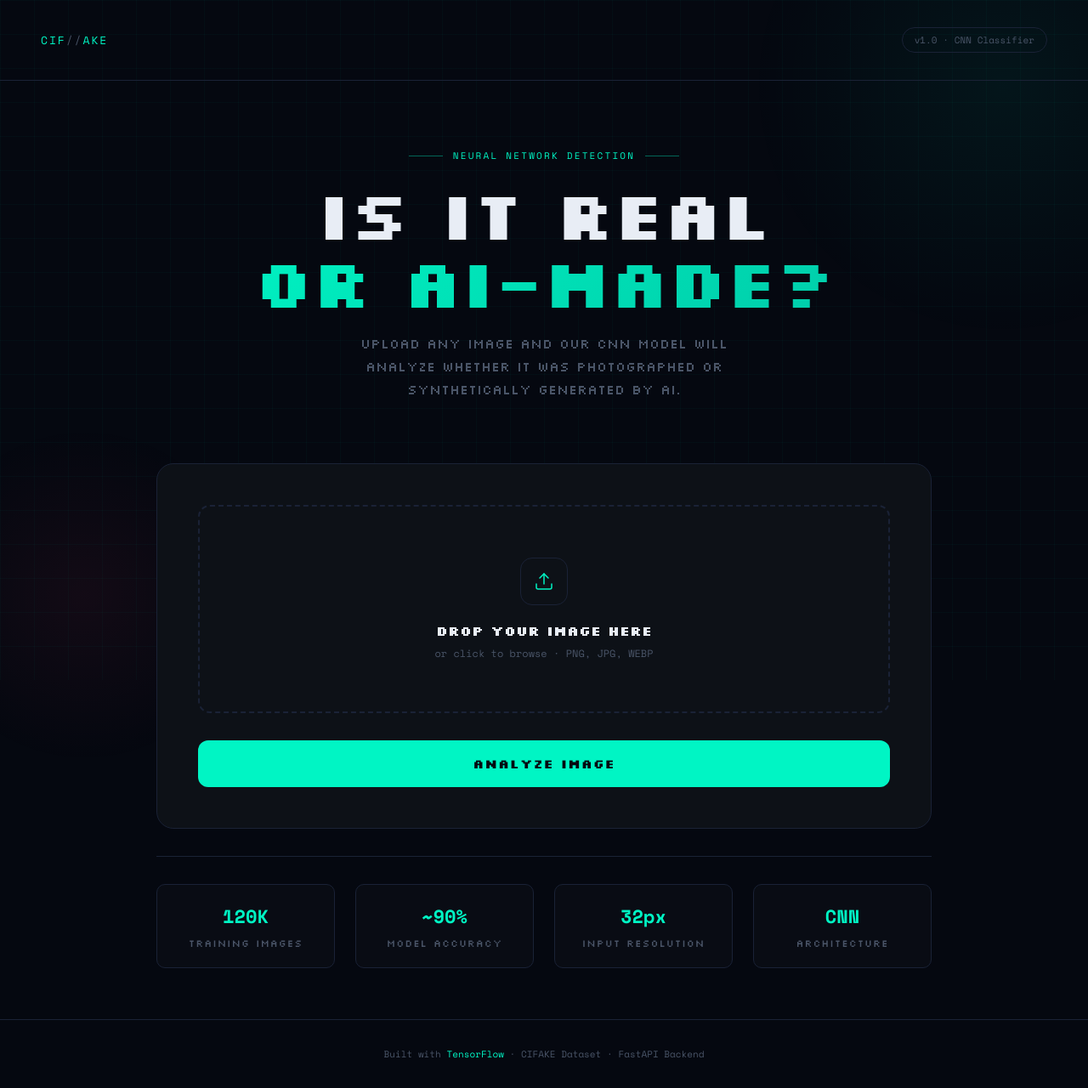
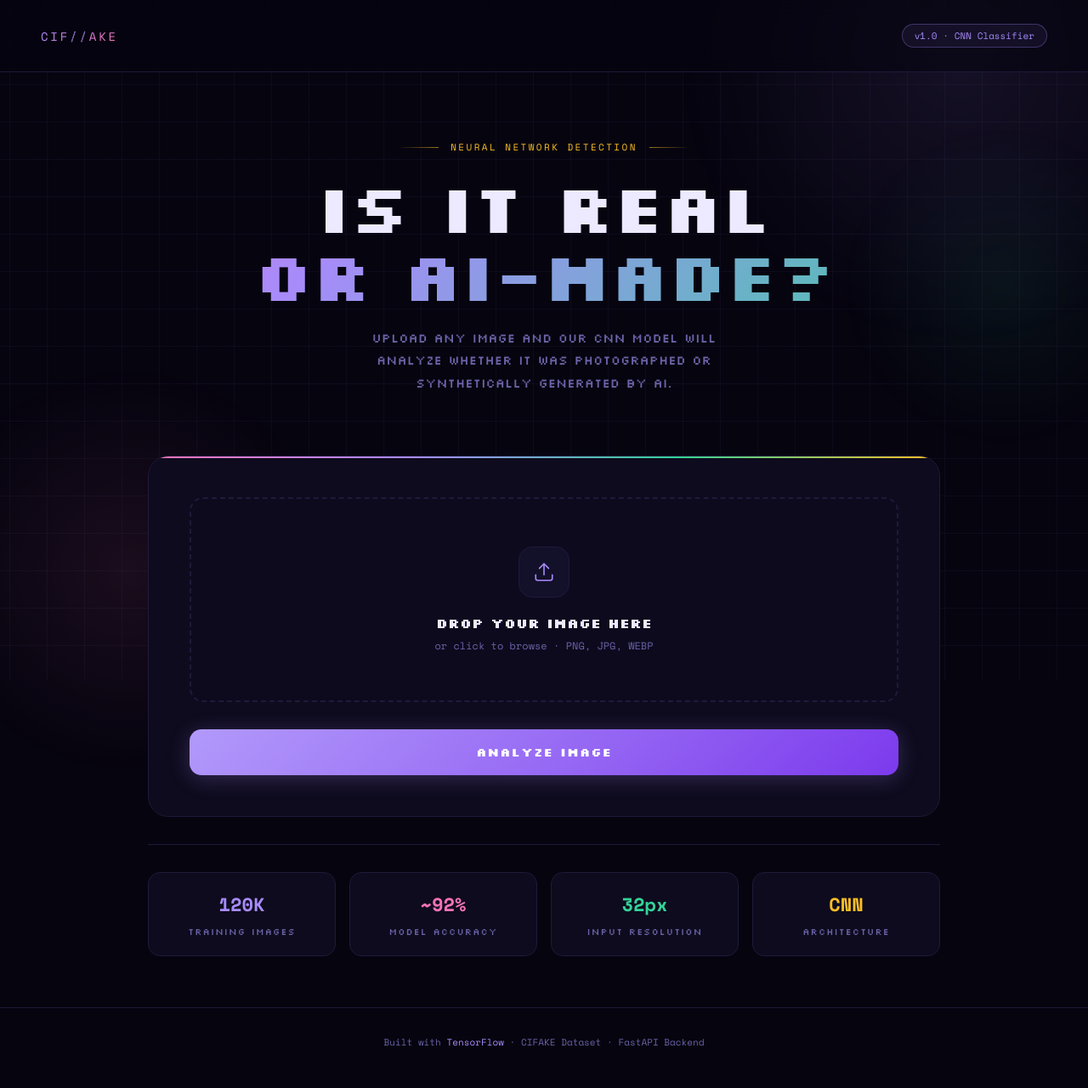
Before and after one commit to Echidna122/real-vs-ai-image-classifier, a plain HTML site: page frontend/index.html in a window 1280 px wide. Shown: the whole page at 85% size. Drawn offline with nearby package versions, Linux system fonts and the light colour scheme.

Commit message:
Improved UI

```diff
--- a/frontend/index.html
+++ b/frontend/index.html
@@ -9,7 +9,9 @@
 </head>
 <body>
 
+<div class="orb1"></div>
 <div class="orb2"></div>
+<div class="orb3"></div>
 
 <header>
     <div class="logo">CIF<span>//</span>AKE</div>
@@ -66,7 +68,7 @@
                     <div class="result-text" id="resultLabel">—</div>
                 </div>
                 <div class="result-conf">
-                    Confidence <br><span id="resultConf">—</span>
+                    Confidence <span id="resultConf">—</span>
                 </div>
             </div>
             <div class="bar-label">Confidence Score</div>
@@ -82,7 +84,7 @@
 
     <div class="stats">
         <div class="stat"><span class="stat-val">120K</span><span class="stat-label">Training Images</span></div>
-        <div class="stat"><span class="stat-val">~90%</span><span class="stat-label">Model Accuracy</span></div>
+        <div class="stat"><span class="stat-val">~92%</span><span class="stat-label">Model Accuracy</span></div>
         <div class="stat"><span class="stat-val">32px</span><span class="stat-label">Input Resolution</span></div>
         <div class="stat"><span class="stat-val">CNN</span><span class="stat-label">Architecture</span></div>
     </div>
--- a/frontend/style.css
+++ b/frontend/style.css
@@ -1,13 +1,18 @@
+@import url('https://fonts.googleapis.com/css2?family=Space+Mono:wght@400;700&family=Silkscreen:wght@400;700&display=swap');
+
 :root {
-    --bg: #050810;
-    --surface: #0d1117;
-    --border: #1a2236;
-    --accent: #00f5c4;
-    --accent2: #ff3d6b;
-    --text: #e8edf5;
-    --muted: #4a5568;
-    --fake-color: #ff3d6b;
-    --real-color: #00f5c4;
+    --bg: #06040f;
+    --surface: #0e0b1e;
+    --surface2: #13102a;
+    --border: #1e1a3a;
+    --accent:  #a78bfa;
+    --accent2: #f472b6;
+    --accent3: #34d399;
+    --accent4: #fbbf24;
+    --text: #ede9ff;
+    --muted: #6b63a8;
+    --fake-color: #f472b6;
+    --real-color: #34d399;
 }
 
 * { margin: 0; padding: 0; box-sizing: border-box; }
@@ -20,80 +25,100 @@ body {
     overflow-x: hidden;
 }
 
+/* animated grid */
 body::before {
     content: '';
     position: fixed;
     inset: 0;
     background-image:
-        linear-gradient(rgba(0,245,196,0.03) 1px, transparent 1px),
-        linear-gradient(90deg, rgba(0,245,196,0.03) 1px, transparent 1px);
-    background-size: 40px 40px;
+        linear-gradient(rgba(167,139,250,0.05) 1px, transparent 1px),
+        linear-gradient(90deg, rgba(167,139,250,0.05) 1px, transparent 1px);
+    background-size: 44px 44px;
     pointer-events: none;
     z-index: 0;
+    animation: gridDrift 20s linear infinite;
 }
 
-body::after {
-    content: '';
-    position: fixed;
-    width: 600px;
-    height: 600px;
-    border-radius: 50%;
-    background: radial-gradient(circle, rgba(0,245,196,0.06) 0%, transparent 70%);
-    top: -200px;
-    right: -200px;
-    pointer-events: none;
-    z-index: 0;
+@keyframes gridDrift {
+    from { background-position: 0 0; }
+    to   { background-position: 44px 44px; }
 }
 
+/* orbs */
+.orb1 {
+    position: fixed;
+    width: 700px; height: 700px;
+    border-radius: 50%;
+    background: radial-gradient(circle, rgba(167,139,250,0.10) 0%, transparent 65%);
+    top: -250px; right: -200px;
+    pointer-events: none; z-index: 0;
+    animation: orbFloat 12s ease-in-out infinite;
+}
 .orb2 {
     position: fixed;
-    width: 400px;
-    height: 400px;
+    width: 500px; height: 500px;
     border-radius: 50%;
-    background: radial-gradient(circle, rgba(255,61,107,0.06) 0%, transparent 70%);
-    bottom: -100px;
-    left: -100px;
-    pointer-events: none;
-    z-index: 0;
+    background: radial-gradient(circle, rgba(244,114,182,0.09) 0%, transparent 65%);
+    bottom: -150px; left: -100px;
+    pointer-events: none; z-index: 0;
+    animation: orbFloat 9s ease-in-out infinite reverse;
+}
+.orb3 {
+    position: fixed;
+    width: 400px; height: 400px;
+    border-radius: 50%;
+    background: radial-gradient(circle, rgba(52,211,153,0.07) 0%, transparent 65%);
+    bottom: 30%; right: -100px;
+    pointer-events: none; z-index: 0;
+    animation: orbFloat 15s ease-in-out infinite;
 }
 
+@keyframes orbFloat {
+    0%, 100% { transform: translateY(0px) scale(1); }
+    50%       { transform: translateY(-30px) scale(1.04); }
+}
+
+/* header */
 header {
-    position: relative;
-    z-index: 10;
-    padding: 32px 48px;
-    display: flex;
-    align-items: center;
-    justify-content: space-between;
+    position: relative; z-index: 10;
+    padding: 28px 48px;
+    display: flex; align-items: center; justify-content: space-between;
     border-bottom: 1px solid var(--border);
+    background: rgba(6,4,15,0.6);
+    backdrop-filter: blur(12px);
 }
 
 .logo {
     font-family: 'Space Mono', monospace;
-    font-size: 13px;
-    color: var(--accent);
-    letter-spacing: 0.15em;
+    font-size: 14px;
+    letter-spacing: 0.2em;
     text-transform: uppercase;
+    background: linear-gradient(135deg, var(--accent), var(--accent2));
+    -webkit-background-clip: text;
+    -webkit-text-fill-color: transparent;
+    background-clip: text;
 }
-
-.logo span { color: var(--muted); }
+.logo span { -webkit-text-fill-color: var(--muted); color: var(--muted); }
 
 .header-tag {
     font-family: 'Space Mono', monospace;
     font-size: 11px;
-    color: var(--muted);
-    border: 1px solid var(--border);
-    padding: 6px 14px;
+    color: var(--accent);
+    border: 1px solid rgba(167,139,250,0.3);
+    padding: 5px 14px;
     border-radius: 20px;
+    background: rgba(167,139,250,0.07);
 }
 
+/* main */
 main {
-    position: relative;
-    z-index: 10;
-    max-width: 960px;
+    position: relative; z-index: 10;
+    max-width: 980px;
     margin: 0 auto;
     padding: 80px 24px 60px;
 }
 
+/* hero */
 .hero {
     text-align: center;
     margin-bottom: 72px;
@@ -103,328 +128,330 @@ main {
 .hero-eyebrow {
     font-family: 'Space Mono', monospace;
     font-size: 11px;
-    letter-spacing: 0.2em;
+    letter-spacing: 0.22em;
     text-transform: uppercase;
-    color: var(--accent);
-    margin-bottom: 20px;
-    display: flex;
-    align-items: center;
-    justify-content: center;
-    gap: 12px;
+    color: var(--accent4);
+    margin-bottom: 22px;
+    display: flex; align-items: center; justify-content: center; gap: 14px;
 }
-
 .hero-eyebrow::before, .hero-eyebrow::after {
     content: '';
-    width: 40px;
-    height: 1px;
-    background: var(--accent);
-    opacity: 0.4;
+    width: 48px; height: 1px;
+    background: linear-gradient(90deg, transparent, var(--accent4));
+    opacity: 0.6;
 }
+.hero-eyebrow::before { background: linear-gradient(90deg, transparent, var(--accent4)); }
+.hero-eyebrow::after  { background: linear-gradient(90deg, var(--accent4), transparent); }
 
 h1 {
-    font-size: clamp(42px, 7vw, 80px);
+    font-size: clamp(40px, 7vw, 80px);
     font-weight: 800;
     line-height: 1.0;
     letter-spacing: -0.02em;
-    margin-bottom: 20px;
+    margin-bottom: 22px;
 }
-
 h1 .line1 { display: block; color: var(--text); }
 h1 .line2 {
     display: block;
-    background: linear-gradient(135deg, var(--accent), #00c9a7);
+    background: linear-gradient(135deg, var(--accent2), var(--accent), var(--accent3));
     -webkit-background-clip: text;
     -webkit-text-fill-color: transparent;
     background-clip: text;
+    background-size: 200% 200%;
+    animation: shimmer 4s ease infinite;
+}
+
+@keyframes shimmer {
+    0%   { background-position: 0% 50%; }
+    50%  { background-position: 100% 50%; }
+    100% { background-position: 0% 50%; }
 }
 
 .hero-sub {
-    font-size: 16px;
+    font-size: 15px;
     color: var(--muted);
-    max-width: 440px;
+    max-width: 460px;
     margin: 0 auto;
-    line-height: 1.7;
+    line-height: 1.75;
     font-weight: 400;
 }
 
+/* card */
 .card {
     background: var(--surface);
     border: 1px solid var(--border);
-    border-radius: 20px;
+    border-radius: 24px;
     padding: 48px;
     animation: fadeUp 0.8s 0.2s ease both;
-}
-
-.dropzone {
-    border: 2px dashed var(--border);
-    border-radius: 14px;
-    padding: 60px 40px;
-    text-align: center;
-    cursor: pointer;
-    transition: all 0.3s ease;
     position: relative;
     overflow: hidden;
 }
 
+.card::before {
+    content: '';
+    position: absolute;
+    top: 0; left: 0; right: 0;
+    height: 2px;
+    background: linear-gradient(90deg, var(--accent2), var(--accent), var(--accent3), var(--accent4));
+    border-radius: 24px 24px 0 0;
+}
+
+/* dropzone */
+.dropzone {
+    border: 2px dashed var(--border);
+    border-radius: 16px;
+    padding: 56px 40px;
+    text-align: center;
+    cursor: pointer;
+    transition: all 0.35s ease;
+    position: relative;
+    overflow: hidden;
+    background: rgba(14,11,30,0.6);
+}
+
 .dropzone:hover, .dropzone.drag-over {
     border-color: var(--accent);
-    background: rgba(0,245,196,0.03);
+    background: rgba(167,139,250,0.05);
+    box-shadow: 0 0 40px rgba(167,139,250,0.08);
 }
 
 .dropzone input[type="file"] {
-    position: absolute;
-    inset: 0;
-    opacity: 0;
-    cursor: pointer;
-    width: 100%;
-    height: 100%;
+    position: absolute; inset: 0;
+    opacity: 0; cursor: pointer;
+    width: 100%; height: 100%;
 }
 
 .upload-icon {
-    width: 56px;
-    height: 56px;
+    width: 60px; height: 60px;
     margin: 0 auto 20px;
     border: 1px solid var(--border);
-    border-radius: 14px;
-    display: flex;
-    align-items: center;
-    justify-content: center;
+    border-radius: 16px;
+    display: flex; align-items: center; justify-content: center;
     transition: all 0.3s ease;
+    background: var(--surface2);
 }
 
 .dropzone:hover .upload-icon {
     border-color: var(--accent);
-    background: rgba(0,245,196,0.08);
+    background: rgba(167,139,250,0.12);
+    box-shadow: 0 0 20px rgba(167,139,250,0.2);
 }
 
-.upload-icon svg { width: 24px; height: 24px; stroke: var(--accent); }
+.upload-icon svg { width: 26px; height: 26px; stroke: var(--accent); }
 
-.dropzone-title { font-size: 16px; font-weight: 600; margin-bottom: 8px; }
-
+.dropzone-title { font-size: 16px; font-weight: 700; margin-bottom: 8px; color: var(--text); }
 .dropzone-sub {
     font-family: 'Space Mono', monospace;
     font-size: 12px;
     color: var(--muted);
 }
 
+/* preview */
 .preview-area {
-    display: none;
-    margin-top: 32px;
-    gap: 32px;
-    align-items: flex-start;
+    display: none; margin-top: 32px; gap: 28px; align-items: flex-start;
 }
-
 .preview-area.visible { display: flex; }
 
 .preview-wrap { flex: 0 0 auto; position: relative; }
 
 #preview {
-    width: 180px;
-    height: 180px;
-    object-fit: cover;
-    border-radius: 12px;
-    border: 1px solid var(--border);
-    display: block;
+    width: 180px; height: 180px;
+    object-fit: cover; border-radius: 14px;
+    border: 1px solid var(--border); display: block;
+    box-shadow: 0 0 24px rgba(167,139,250,0.12);
 }
 
 .preview-badge {
-    position: absolute;
-    top: -10px;
-    right: -10px;
+    position: absolute; top: -10px; right: -10px;
     background: var(--surface);
-    border: 1px solid var(--border);
+    border: 1px solid rgba(167,139,250,0.4);
     border-radius: 20px;
     font-family: 'Space Mono', monospace;
-    font-size: 10px;
-    color: var(--muted);
-    padding: 4px 10px;
+    font-size: 10px; color: var(--accent); padding: 4px 10px;
+    background: rgba(167,139,250,0.12);
 }
 
 .preview-info {
-    flex: 1;
-    display: flex;
-    flex-direction: column;
-    gap: 12px;
-    justify-content: center;
+    flex: 1; display: flex; flex-direction: column; gap: 12px; justify-content: center;
 }
 
 .file-meta { font-family: 'Space Mono', monospace; font-size: 12px; color: var(--muted); }
-.file-meta.ready { color: var(--accent); }
-.file-name { font-size: 15px; font-weight: 600; color: var(--text); word-break: break-all; }
+.file-meta.ready { color: var(--accent3); }
+.file-name { font-size: 15px; font-weight: 700; color: var(--text); word-break: break-all; }
 
+/* button */
 .btn {
-    margin-top: 32px;
-    width: 100%;
+    margin-top: 32px; width: 100%;
     padding: 18px;
-    background: var(--accent);
-    color: #050810;
-    border: none;
-    border-radius: 12px;
+    background: linear-gradient(135deg, var(--accent), #7c3aed);
+    color: #fff;
+    border: none; border-radius: 14px;
     font-family: 'Silkscreen', sans-serif;
-    font-size: 15px;
-    font-weight: 700;
-    letter-spacing: 0.05em;
-    text-transform: uppercase;
-    cursor: pointer;
-    transition: all 0.2s ease;
+    font-size: 14px; font-weight: 700;
+    letter-spacing: 0.07em; text-transform: uppercase;
+    cursor: pointer; transition: all 0.25s ease;
+    position: relative; overflow: hidden;
+    box-shadow: 0 4px 24px rgba(167,139,250,0.25);
 }
 
-.btn:hover { background: #00ddb0; transform: translateY(-1px); }
+.btn::after {
+    content: '';
+    position: absolute; inset: 0;
+    background: linear-gradient(135deg, rgba(255,255,255,0.12), transparent);
+    border-radius: 14px;
+    pointer-events: none;
+}
+
+.btn:hover { transform: translateY(-2px); box-shadow: 0 8px 32px rgba(167,139,250,0.35); }
 .btn:active { transform: translateY(0); }
 .btn:disabled { opacity: 0.4; cursor: not-allowed; transform: none; }
 
-.btn-loading {
-    display: none;
-    align-items: center;
-    justify-content: center;
-    gap: 10px;
-}
+.btn-loading { display: none; align-items: center; justify-content: center; gap: 10px; }
 
 .spinner {
-    width: 16px;
-    height: 16px;
-    border: 2px solid rgba(5,8,16,0.3);
-    border-top-color: #050810;
+    width: 16px; height: 16px;
+    border: 2px solid rgba(255,255,255,0.3);
+    border-top-color: #fff;
     border-radius: 50%;
     animation: spin 0.7s linear infinite;
 }
 
+/* result */
 .result-card {
-    display: none;
-    margin-top: 32px;
-    border-radius: 14px;
-    padding: 28px 32px;
-    border: 1px solid;
-    animation: fadeUp 0.5s ease both;
+    display: none; margin-top: 28px;
+    border-radius: 16px; padding: 28px 32px;
+    border: 1px solid; animation: fadeUp 0.5s ease both;
 }
 
-.result-card.fake { border-color: rgba(255,61,107,0.4); background: rgba(255,61,107,0.05); }
-.result-card.real { border-color: rgba(0,245,196,0.4); background: rgba(0,245,196,0.05); }
+.result-card.fake {
+    border-color: rgba(244,114,182,0.35);
+    background: linear-gradient(135deg, rgba(244,114,182,0.07), rgba(244,114,182,0.03));
+}
+.result-card.real {
+    border-color: rgba(52,211,153,0.35);
+    background: linear-gradient(135deg, rgba(52,211,153,0.07), rgba(52,211,153,0.03));
+}
 .result-card.visible { display: block; }
 
 .result-top {
-    display: flex;
-    align-items: center;
-    justify-content: space-between;
-    margin-bottom: 20px;
+    display: flex; align-items: center;
+    justify-content: space-between; margin-bottom: 20px;
 }
-
 .result-label { display: flex; align-items: center; gap: 12px; }
 
 .result-dot {
-    width: 10px;
-    height: 10px;
-    border-radius: 50%;
-    animation: pulse 2s ease infinite;
+    width: 12px; height: 12px;
+    border-radius: 50%; animation: pulse 2s ease infinite;
 }
-
-.fake .result-dot { background: var(--fake-color); box-shadow: 0 0 12px var(--fake-color); }
-.real .result-dot { background: var(--real-color); box-shadow: 0 0 12px var(--real-color); }
+.fake .result-dot { background: var(--fake-color); box-shadow: 0 0 16px var(--fake-color); }
+.real .result-dot { background: var(--real-color); box-shadow: 0 0 16px var(--real-color); }
 
 .result-text { font-size: 28px; font-weight: 800; letter-spacing: -0.02em; }
 .fake .result-text { color: var(--fake-color); }
 .real .result-text { color: var(--real-color); }
 
-.result-conf { font-family: 'Space Mono', monospace; font-size: 13px; color: var(--muted); }
-.result-conf span { font-size: 22px; font-weight: 700; color: var(--text); }
+.result-conf { font-family: 'Space Mono', monospace; font-size: 12px; color: var(--muted); text-align: right; }
+.result-conf span { font-size: 24px; font-weight: 700; color: var(--text); display: block; }
 
 .bar-label {
     font-family: 'Space Mono', monospace;
-    font-size: 11px;
-    color: var(--muted);
-    text-transform: uppercase;
-    letter-spacing: 0.1em;
-    margin-bottom: 8px;
+    font-size: 11px; color: var(--muted);
+    text-transform: uppercase; letter-spacing: 0.12em; margin-bottom: 8px;
 }
-
-.bar-track { height: 6px; background: var(--border); border-radius: 99px; overflow: hidden; }
+.bar-track { height: 8px; background: var(--border); border-radius: 99px; overflow: hidden; }
 
 #confidenceBar {
-    height: 100%;
-    width: 0%;
+    height: 100%; width: 0%;
     border-radius: 99px;
-    transition: width 0.8s cubic-bezier(0.4, 0, 0.2, 1);
+    transition: width 0.9s cubic-bezier(0.4, 0, 0.2, 1);
 }
+.fake #confidenceBar { background: linear-gradient(90deg, #f472b6, #e879f9); }
+.real #confidenceBar { background: linear-gradient(90deg, #34d399, #6ee7b7); }
 
-.fake #confidenceBar { background: linear-gradient(90deg, #ff3d6b, #ff6b8a); }
-.real #confidenceBar { background: linear-gradient(90deg, #00f5c4, #00ddb0); }
-
+/* stats */
 .stats {
-    display: flex;
-    gap: 24px;
-    margin-top: 32px;
-    padding-top: 32px;
+    display: flex; gap: 16px;
+    margin-top: 32px; padding-top: 32px;
     border-top: 1px solid var(--border);
 }
 
 .stat {
-    flex: 1;
-    text-align: center;
-    padding: 20px;
-    background: rgba(255,255,255,0.02);
-    border-radius: 10px;
+    flex: 1; text-align: center;
+    padding: 20px 12px;
+    background: var(--surface);
+    border-radius: 14px;
     border: 1px solid var(--border);
+    transition: all 0.25s ease;
+    position: relative; overflow: hidden;
 }
+
+.stat::before {
+    content: '';
+    position: absolute; inset: 0;
+    opacity: 0; transition: opacity 0.25s ease;
+}
+
+.stat:nth-child(1)::before { background: radial-gradient(circle at 50% 0%, rgba(167,139,250,0.1), transparent 70%); }
+.stat:nth-child(2)::before { background: radial-gradient(circle at 50% 0%, rgba(244,114,182,0.1), transparent 70%); }
+.stat:nth-child(3)::before { background: radial-gradient(circle at 50% 0%, rgba(52,211,153,0.1), transparent 70%); }
+.stat:nth-child(4)::before { background: radial-gradient(circle at 50% 0%, rgba(251,191,36,0.1), transparent 70%); }
+
+.stat:hover { border-color: var(--accent); transform: translateY(-3px); }
+.stat:hover::before { opacity: 1; }
 
 .stat-val {
     font-family: 'Space Mono', monospace;
-    font-size: 22px;
-    font-weight: 700;
-    color: var(--accent);
-    display: block;
-    margin-bottom: 4px;
+    font-size: 22px; font-weight: 700;
+    display: block; margin-bottom: 4px;
 }
+.stat:nth-child(1) .stat-val { color: var(--accent); }
+.stat:nth-child(2) .stat-val { color: var(--accent2); }
+.stat:nth-child(3) .stat-val { color: var(--accent3); }
+.stat:nth-child(4) .stat-val { color: var(--accent4); }
 
-.stat-label { font-size: 12px; color: var(--muted); text-transform: uppercase; letter-spacing: 0.08em; }
+.stat-label { font-size: 11px; color: var(--muted); text-transform: uppercase; letter-spacing: 0.1em; }
 
+/* footer */
 footer {
-    position: relative;
-    z-index: 10;
-    text-align: center;
-    padding: 32px;
+    position: relative; z-index: 10;
+    text-align: center; padding: 32px;
     border-top: 1px solid var(--border);
     font-family: 'Space Mono', monospace;
-    font-size: 11px;
-    color: var(--muted);
+    font-size: 11px; color: var(--muted);
 }
-
 footer span { color: var(--accent); }
 
+/* reset btn */
 .reset-btn {
-    display: none;
-    margin-top: 16px;
-    width: 100%;
+    display: none; margin-top: 16px; width: 100%;
     padding: 14px;
-    background: transparent;
-    color: var(--muted);
+    background: transparent; color: var(--muted);
     border: 1px solid var(--border);
     border-radius: 12px;
     font-family: 'Silkscreen', sans-serif;
-    font-size: 13px;
-    font-weight: 600;
-    cursor: pointer;
-    transition: all 0.2s ease;
+    font-size: 13px; font-weight: 600;
+    cursor: pointer; transition: all 0.2s ease;
 }
+.reset-btn:hover { border-color: var(--accent); color: var(--accent); }
 
-.reset-btn:hover { border-color: var(--muted); color: var(--text); }
-
+/* animations */
 @keyframes fadeUp {
     from { opacity: 0; transform: translateY(20px); }
     to   { opacity: 1; transform: translateY(0); }
 }
-
 @keyframes spin { to { transform: rotate(360deg); } }
-
 @keyframes pulse {
     0%, 100% { opacity: 1; }
-    50% { opacity: 0.4; }
+    50%       { opacity: 0.35; }
 }
 
+/* responsive */
 @media (max-width: 600px) {
-    header { padding: 20px 24px; }
-    .card { padding: 28px 20px; }
+    header { padding: 18px 20px; }
+    .card { padding: 24px 18px; }
     .preview-area.visible { flex-direction: column; }
     #preview { width: 100%; height: 200px; }
-    .stats { flex-direction: column; gap: 12px; }
-    .result-top { flex-direction: column; align-items: flex-start; gap: 8px; }
+    .stats { flex-wrap: wrap; gap: 10px; }
+    .stat { min-width: calc(50% - 8px); }
+    .result-top { flex-direction: column; align-items: flex-start; gap: 10px; }
 }
```
